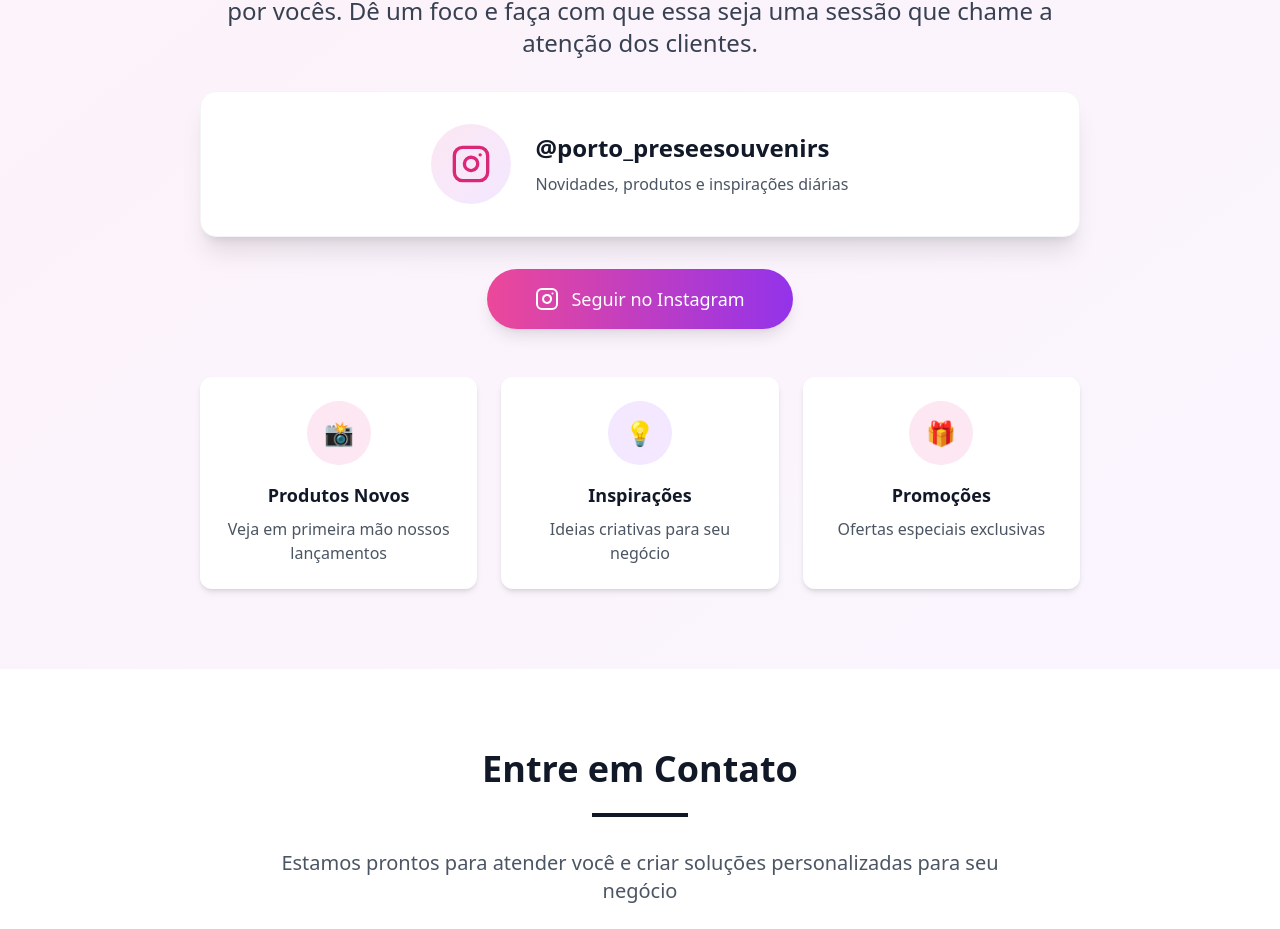
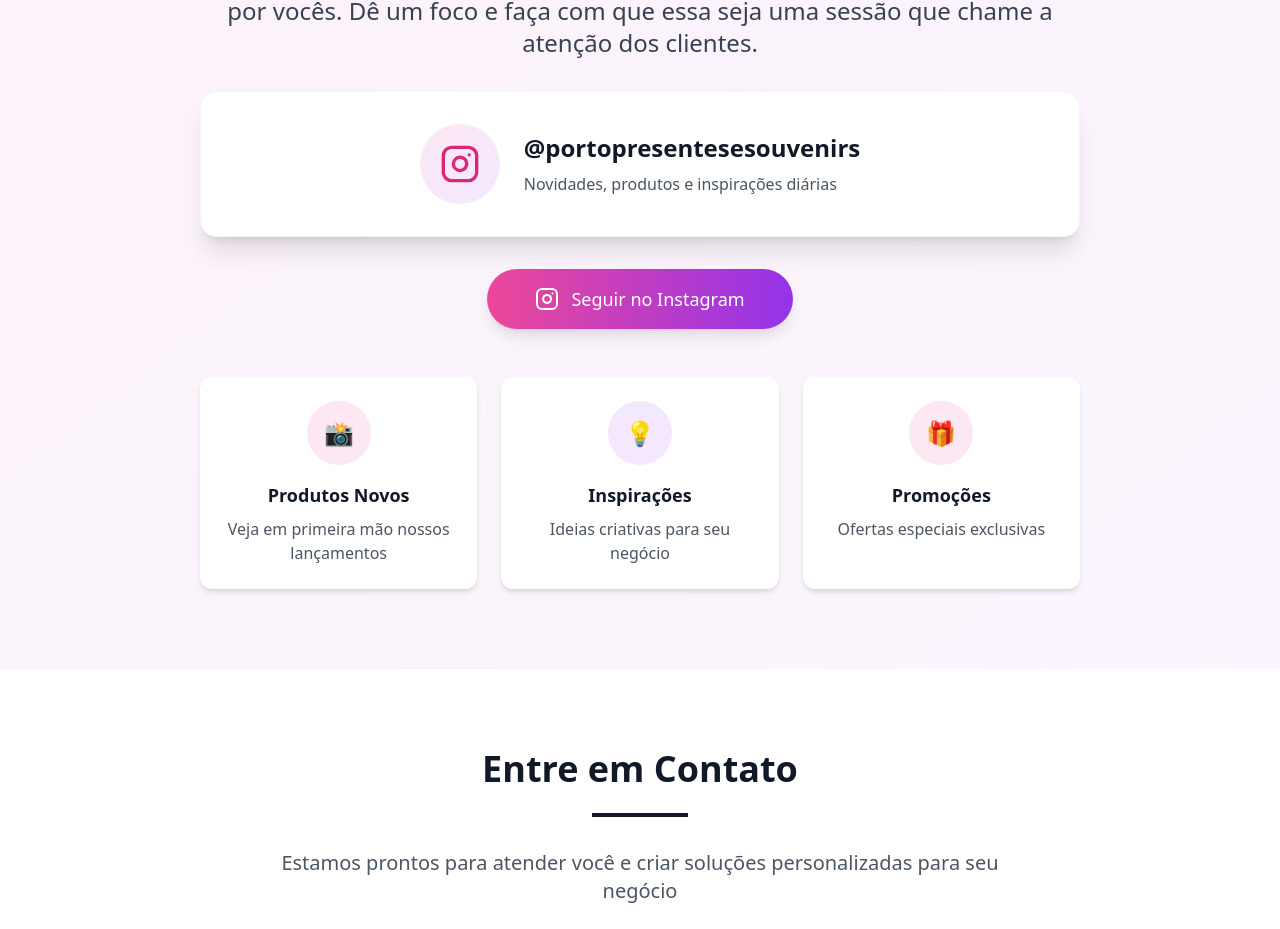
Before and after one commit to DevZipMateus/porto-presentes-website-design, a React (Vite) app: page / in a window 1280 px wide. Shown: the part 5596-6525 px from the top of the page. Built offline with nearby package versions, Linux system fonts and the light colour scheme.

Commit message:
Fix: Update Instagram link and highlight
Update the Instagram link in `InstagramSection.tsx` to the provided URL and adjust the section's highlight to match the new link.

```diff
--- a/src/components/InstagramSection.tsx
+++ b/src/components/InstagramSection.tsx
@@ -3,7 +3,7 @@ import { Instagram } from 'lucide-react';
 
 export const InstagramSection = () => {
   const handleInstagramClick = () => {
-    const instagramUrl = "https://www.instagram.com/porto_preseesouvenirs?igsh=MWQwN2Q4aW51eTg4NA%3D%3D&utm_source=qr";
+    const instagramUrl = "https://www.instagram.com/portopresentesesouvenirs?igsh=aGJpM3JpNHB5c28y";
     window.open(instagramUrl, '_blank', 'noopener,noreferrer');
   };
 
@@ -37,7 +37,7 @@ export const InstagramSection = () => {
 
                 <div className="text-center sm:text-left">
                   <h3 className="text-xl sm:text-2xl font-bold text-gray-900 mb-2">
-                    @porto_preseesouvenirs
+                    @portopresentesesouvenirs
                   </h3>
                   <p className="text-sm sm:text-base text-gray-600">
                     Novidades, produtos e inspirações diárias
```
